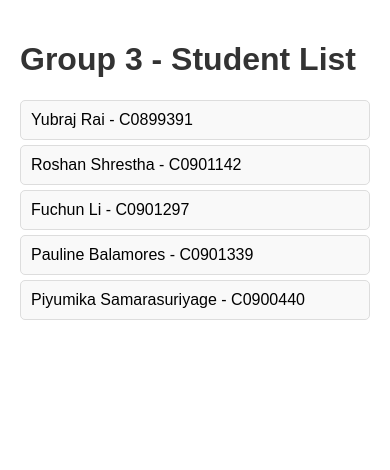
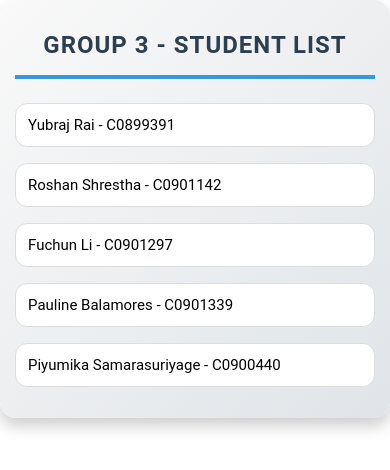
Before and after one commit to DevOps-Group3/Students-List-Group-3, a React (Create React App) app: page / in a window 390 px wide. Shown: the top 470 px of the page. Built offline with nearby package versions, Linux system fonts and the light colour scheme.

Commit message:
Added: layout for landing pange

```diff
--- a/src/App.css
+++ b/src/App.css
@@ -1,21 +1,97 @@
+/* General styling for the app */
 .App {
-  font-family: Arial, sans-serif;
-  padding: 20px;
+  font-family: 'Roboto', 'Arial', sans-serif; /* Updated font family */
+  padding: 30px;
+  max-width: 900px;
+  margin: 0 auto;
+  background: linear-gradient(135deg, #f9f9f9, #e0e4e8); /* Refined gradient background */
+  border-radius: 16px;
+  box-shadow: 0 8px 16px rgba(0, 0, 0, 0.2);
 }
 
+/* Importing Roboto font from Google Fonts */
+@import url('https://fonts.googleapis.com/css2?family=Roboto:wght@400;500;700&display=swap');
+
+/* Styling for the header */
 h1 {
-  color: #333;
+  color: #2c3e50;
+  font-size: 32px;
+  text-align: center;
+  margin-bottom: 24px;
+  border-bottom: 4px solid #3498db;
+  padding-bottom: 16px;
+  font-weight: 700; /* Bold header text */
+  letter-spacing: 1px; /* Increased letter spacing */
+  text-transform: uppercase; /* Uppercase text */
 }
 
+/* Styling for the list */
 ul {
   list-style-type: none;
   padding: 0;
 }
 
+/* Styling for each list item */
 li {
-  margin: 5px 0;
-  padding: 10px;
-  background-color: #f9f9f9;
+  margin: 16px 0;
+  padding: 20px;
+  background-color: #ffffff;
   border: 1px solid #ddd;
-  border-radius: 5px;
+  border-radius: 12px;
+  display: flex;
+  justify-content: space-between;
+  align-items: center;
+  transition: background-color 0.3s ease, transform 0.2s ease, box-shadow 0.3s ease;
 }
+
+/* Change background color and add scale effect on hover */
+li:hover {
+  background-color: #f1f8ff;
+  transform: scale(1.02);
+  box-shadow: 0 6px 12px rgba(0, 0, 0, 0.1);
+}
+
+/* Styling for student name */
+li .name {
+  font-size: 18px;
+  font-weight: 500;
+  color: #2c3e50;
+}
+
+/* Styling for student ID */
+li .id {
+  font-size: 15px;
+  color: #7f8c8d;
+  font-weight: 300;
+}
+
+/* Responsive design adjustments */
+@media (max-width: 768px) {
+  .App {
+    padding: 20px;
+  }
+
+  h1 {
+    font-size: 28px;
+  }
+
+  li {
+    padding: 15px;
+    font-size: 16px;
+  }
+}
+
+@media (max-width: 480px) {
+  .App {
+    padding: 15px;
+  }
+
+  h1 {
+    font-size: 24px;
+  }
+
+  li {
+    padding: 12px;
+    font-size: 15px;
+  }
+}
```
